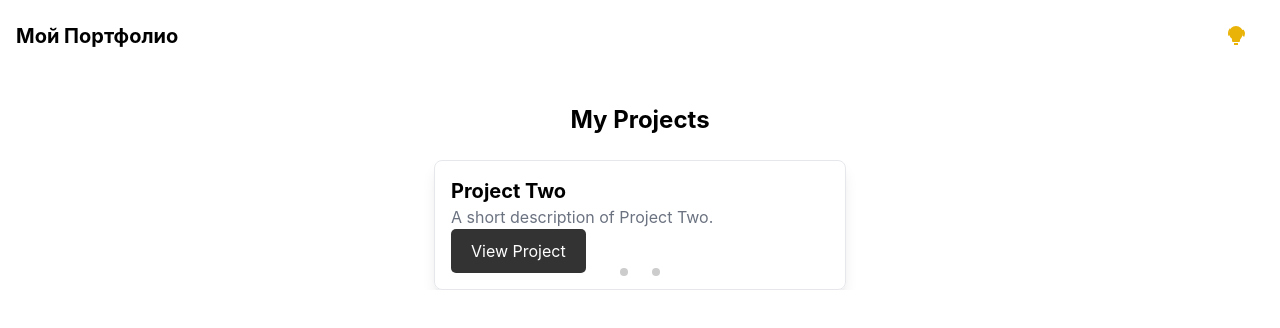
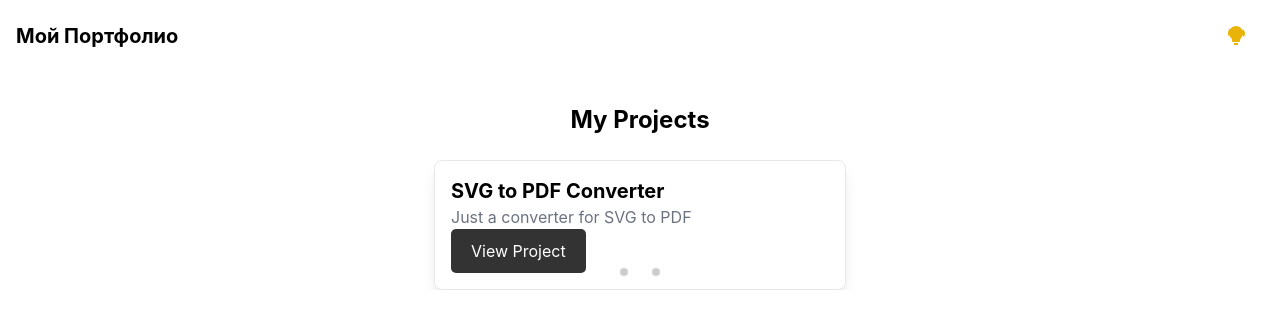
Before and after one commit to Jettik1/my-portfolio, a React (Create React App) app: page / in a window 1280 px wide. Shown: the top 328 px of the page. Built offline with nearby package versions, Linux system fonts and the light colour scheme.

Commit message:
added a second project

```diff
--- a/src/App.js
+++ b/src/App.js
@@ -16,14 +16,14 @@ const projects = [
   },
   {
     id: 2,
-    name: 'Project Two',
-    description: 'A short description of Project Two.',
-    link: 'https://github.com/username/project-two',
+    name: 'SVG to PDF Converter',
+    description: 'Just a converter for SVG to PDF',
+    link: 'https://svg-to-pdf-khaki.vercel.app/',
   },
   {
     id: 3,
-    name: 'Project Three',
-    description: 'A short description of Project Three.',
+    name: 'Project Three Coming Soon',
+    description: 'A short description',
     link: 'https://github.com/username/project-three',
   },
 ]
```
